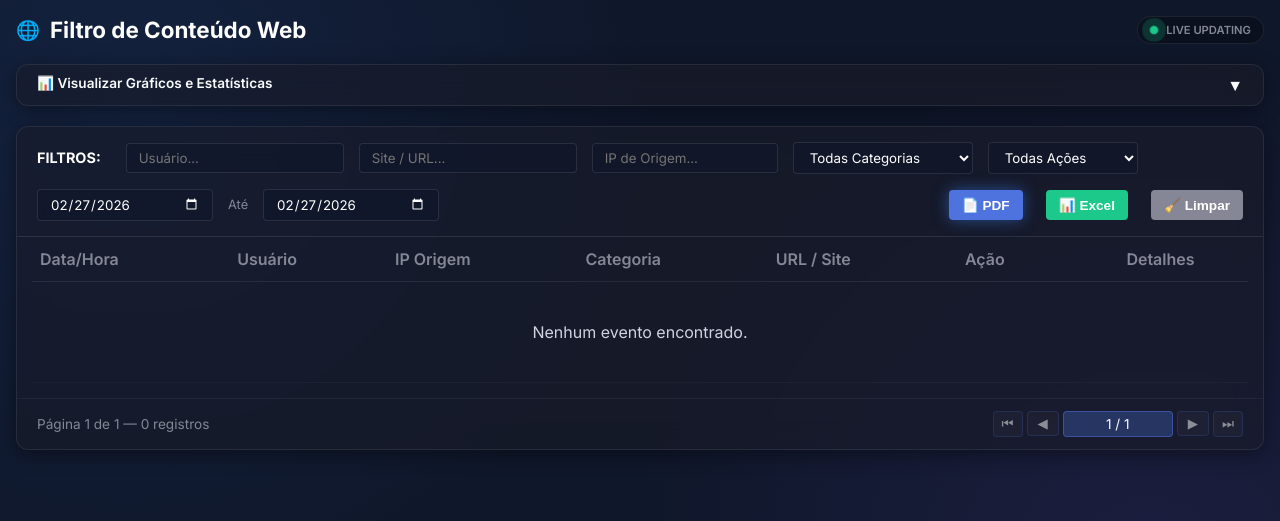
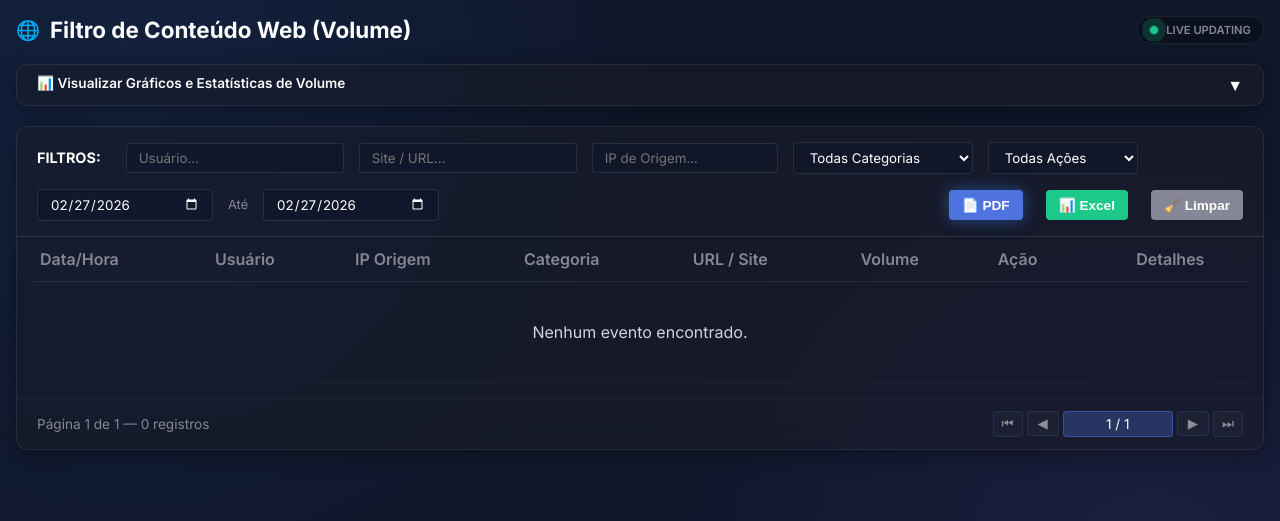
Before and after one commit to welermoura/reportvpn, a Django app: template security_events/templates/security_events/webfilter_react.html in a window 1280 px wide. Shown: the part 61-582 px from the top of the page. Run offline with Django 5.2, Linux system fonts and the light colour scheme; the template is opened without the code that fills it: most values are stand-ins (such as "Sample title", 1, 10 or a date in 2020); some libraries are stand-ins or nearby versions.

Commit message:
fix(webfilter): restore missing React hooks and conclude volume migration

```diff
--- a/security_events/models.py
+++ b/security_events/models.py
@@ -86,6 +86,10 @@ class SecurityEvent(models.Model):
             models.Index(fields=['event_type', 'date', 'virus_name']),
             models.Index(fields=['event_type', 'date', 'url']),
             models.Index(fields=['event_type', 'date', 'category']),
+            models.Index(fields=['event_type', 'date', 'src_ip']),
+            models.Index(fields=['event_type', 'date', 'dst_ip']),
+            models.Index(fields=['event_type', 'date', 'app_name']),
+            models.Index(fields=['event_type', 'date', 'app_risk']),
             models.Index(fields=['event_type', '-timestamp']),
         ]
         verbose_name = 'Evento de Segurança'
--- a/security_events/templates/security_events/webfilter_react.html
+++ b/security_events/templates/security_events/webfilter_react.html
@@ -200,6 +200,16 @@
     const { useState, useEffect, useCallback, useRef } = React;
     const { createRoot } = ReactDOM;
 
+    // --- Utils ---
+    const formatBytes = (bytes, decimals = 2) => {
+        if (bytes === 0) return '0 Bytes';
+        const k = 1024;
+        const dm = decimals < 0 ? 0 : decimals;
+        const sizes = ['Bytes', 'KB', 'MB', 'GB', 'TB', 'PB'];
+        const i = Math.floor(Math.log(bytes) / Math.log(k));
+        return parseFloat((bytes / Math.pow(k, i)).toFixed(dm)) + ' ' + sizes[i];
+    };
+
     // --- Components ---
 
     const StatsCharts = ({ stats, onFilterChange }) => {
@@ -226,11 +236,14 @@
                         bodyColor: '#cbd5e1',
                         borderColor: 'rgba(255, 255, 255, 0.1)',
                         borderWidth: 1,
+                        callbacks: {
+                            label: (context) => `Volume: ${formatBytes(context.raw)}`
+                        }
                     }
                 },
                 scales: {
                     y: { ticks: { color: '#858796', font: { family: 'Inter' } }, grid: { display: false } },
-                    x: { ticks: { color: '#858796', font: { family: 'Inter' } }, grid: { color: 'rgba(255,255,255,0.05)' } }
+                    x: { ticks: { color: '#858796', font: { family: 'Inter' }, callback: (v) => formatBytes(v, 0) }, grid: { color: 'rgba(255,255,255,0.05)' } }
                 }
             };
 
@@ -241,11 +254,11 @@
                 data: {
                     labels: topCats.map(item => item.category),
                     datasets: [{
-                        label: 'Eventos',
-                        data: topCats.map(item => item.count),
+                        label: 'Volume',
+                        data: topCats.map(item => item.volume),
                         backgroundColor: 'rgba(54, 185, 204, 0.8)',
                         borderRadius: 4,
-                        barThickness: 20
+                        barThickness: 15
                     }]
                 },
                 options: {
@@ -267,11 +280,11 @@
                 data: {
                     labels: topSites.map(item => (item.url || '').substring(0, 30)),
                     datasets: [{
-                        label: 'Bloqueios',
-                        data: topSites.map(item => item.count),
+                        label: 'Volume',
+                        data: topSites.map(item => item.volume),
                         backgroundColor: 'rgba(239, 68, 68, 0.8)',
                         borderRadius: 4,
-                        barThickness: 20
+                        barThickness: 15
                     }]
                 },
                 options: {
@@ -293,11 +306,11 @@
                 data: {
                     labels: topUsers.map(item => item.username),
                     datasets: [{
-                        label: 'Bloqueios',
-                        data: topUsers.map(item => item.count),
+                        label: 'Volume',
+                        data: topUsers.map(item => item.volume),
                         backgroundColor: 'rgba(78, 115, 223, 0.8)',
                         borderRadius: 4,
-                        barThickness: 20
+                        barThickness: 15
                     }]
                 },
                 options: {
@@ -316,18 +329,18 @@
         }, [stats]);
 
         return (
-            <div style={{ display: 'grid', gridTemplateColumns: 'repeat(auto-fit, minmax(300px, 1fr))', gap: '20px', marginBottom: '30px' }}>
-                <div className="chart-box">
-                    <div className="chart-title">Top Categorias Bloqueadas</div>
-                    <div style={{ height: '230px' }}><canvas ref={catRef}></canvas></div>
+            <div style={{ display: 'grid', gridTemplateColumns: 'repeat(auto-fit, minmax(350px, 1fr))', gap: '20px', marginBottom: '30px' }}>
+                <div className="chart-box" style={{ height: '350px' }}>
+                    <div className="chart-title">Categorias Bloqueadas (Volume)</div>
+                    <div style={{ height: '290px' }}><canvas ref={catRef}></canvas></div>
                 </div>
-                <div className="chart-box">
-                    <div className="chart-title">Top 10 Sites Bloqueados</div>
-                    <div style={{ height: '230px' }}><canvas ref={siteRef}></canvas></div>
+                <div className="chart-box" style={{ height: '350px' }}>
+                    <div className="chart-title">Top 10 Sites Bloqueados (Volume)</div>
+                    <div style={{ height: '290px' }}><canvas ref={siteRef}></canvas></div>
                 </div>
-                <div className="chart-box">
-                    <div className="chart-title">Top 10 Usuários Bloqueados</div>
-                    <div style={{ height: '230px' }}><canvas ref={userRef}></canvas></div>
+                <div className="chart-box" style={{ height: '350px' }}>
+                    <div className="chart-title">Top 10 Usuários Bloqueados (Volume)</div>
+                    <div style={{ height: '290px' }}><canvas ref={userRef}></canvas></div>
                 </div>
             </div>
         );
@@ -414,10 +427,14 @@
 
                         <div style={{ display: 'flex', flexDirection: 'column', gap: '15px' }}>
                             <div>
-                                <label style={{ display: 'block', color: '#858796', fontSize: '0.75rem', textTransform: 'uppercase', marginBottom: '4px' }}>Rede</label>
+                                <label style={{ display: 'block', color: '#858796', fontSize: '0.75rem', textTransform: 'uppercase', marginBottom: '4px' }}>Rede & Volume</label>
                                 <div style={{ fontSize: '0.9rem', color: '#d1d3e2' }}>
-                                    <div><span style={{ color: '#858796' }}>Origem:</span> {event.src_ip} {event.src_country && `(${event.src_country})`}</div>
-                                    <div><span style={{ color: '#858796' }}>Destino:</span> {event.dst_ip || '-'} {event.dst_country && `(${event.dst_country})`}</div>
+                                    <div><span style={{ color: '#858796' }}>Origem:</span> {event.src_ip}</div>
+                                    <div><span style={{ color: '#858796' }}>Destino:</span> {event.dst_ip || '-'}</div>
+                                    <div style={{ marginTop: '5px', color: '#36b9cc', fontWeight: '600' }}>
+                                        <i className="fas fa-exchange-alt me-2"></i>
+                                        Volume: {formatBytes((event.bytes_in || 0) + (event.bytes_out || 0))}
+                                    </div>
                                 </div>
                             </div>
                             {details.msg && (
@@ -434,19 +451,13 @@
                                 <label style={{ display: 'block', color: '#858796', fontSize: '0.75rem', textTransform: 'uppercase', marginBottom: '4px' }}>Política & Tráfego</label>
                                 <div style={{ display: 'grid', gridTemplateColumns: '1fr 1fr', gap: '10px', fontSize: '0.9rem', color: '#d1d3e2' }}>
                                     <div style={{ background: 'rgba(255, 255, 255, 0.03)', padding: '8px', borderRadius: '4px' }}>
-                                        <div style={{ color: '#858796', fontSize: '0.75rem' }}>Direção</div>
-                                        <div>{details.direction ? details.direction.toUpperCase() : '-'}</div>
+                                        <div style={{ color: '#858796', fontSize: '0.75rem' }}>E/S</div>
+                                        <div>↓ {formatBytes(event.bytes_out || 0)} / ↑ {formatBytes(event.bytes_in || 0)}</div>
                                     </div>
                                     <div style={{ background: 'rgba(255, 255, 255, 0.03)', padding: '8px', borderRadius: '4px' }}>
                                         <div style={{ color: '#858796', fontSize: '0.75rem' }}>ID da Política</div>
                                         <div>{details.policyid || '-'}</div>
                                     </div>
-                                    {details.profile && (
-                                        <div style={{ gridColumn: '1 / -1', background: 'rgba(255, 255, 255, 0.03)', padding: '8px', borderRadius: '4px' }}>
-                                            <div style={{ color: '#858796', fontSize: '0.75rem' }}>Perfil Web (Profile)</div>
-                                            <div>{details.profile}</div>
-                                        </div>
-                                    )}
                                 </div>
                             </div>
                         </div>
@@ -554,7 +565,7 @@
             <div style={{ padding: '0px' }}>
                 <div style={{ display: 'flex', justifyContent: 'space-between', alignItems: 'center', marginBottom: '20px' }}>
                     <h2 style={{ fontSize: '1.4rem', color: 'white', margin: 0, display: 'flex', alignItems: 'center', gap: '10px' }}>
-                        <span style={{ fontSize: '1.2rem' }}>🌐</span> Filtro de Conteúdo Web
+                        <span style={{ fontSize: '1.2rem' }}>🌐</span> Filtro de Conteúdo Web (Volume)
                     </h2>
                     <div style={{ display: 'flex', alignItems: 'center', background: 'rgba(0,0,0,0.3)', padding: '6px 12px', borderRadius: '20px', border: '1px solid var(--glass-border)' }}>
                         <span className="pulse-live"></span>
@@ -563,7 +574,7 @@
                 </div>
 
                 <div className="premium-card" style={{ marginBottom: '20px', padding: '10px 20px', cursor: 'pointer', display: 'flex', justifyContent: 'space-between' }} onClick={() => setShowCharts(!showCharts)}>
-                    <span style={{ fontSize: '0.85rem', fontWeight: 600 }}>📊 Visualizar Gráficos e Estatísticas</span>
+                    <span style={{ fontSize: '0.85rem', fontWeight: 600 }}>📊 Visualizar Gráficos e Estatísticas de Volume</span>
                     <span>{showCharts ? '▲' : '▼'}</span>
                 </div>
 
@@ -572,15 +583,21 @@
                         <StatsCharts stats={stats} onFilterChange={handleFilterChange} />
                         <div style={{ display: 'grid', gridTemplateColumns: 'repeat(auto-fit, minmax(250px, 1fr))', gap: '20px', marginBottom: '30px' }}>
                             <div className="premium-card" style={{ padding: '24px' }}>
-                                <div className="stat-label">Total de Eventos</div>
+                                <div className="stat-label">Total Geral (Volume)</div>
                                 <div className="stat-value-premium" style={{ color: '#36b9cc' }}>
-                                    {stats?.total_events?.toLocaleString() || 0}
+                                    {formatBytes(stats?.total_volume || 0)}
                                 </div>
                             </div>
                             <div className="premium-card" style={{ padding: '24px' }}>
-                                <div className="stat-label">Acessos Bloqueados</div>
+                                <div className="stat-label">Total Bloqueados (Volume)</div>
                                 <div className="stat-value-premium" style={{ color: '#dc3545' }}>
-                                    {stats?.blocked_events?.toLocaleString() || 0}
+                                    {formatBytes(stats?.blocked_volume || 0)}
+                                </div>
+                            </div>
+                            <div className="premium-card" style={{ padding: '24px' }}>
+                                <div className="stat-label">Total Liberados (Volume)</div>
+                                <div className="stat-value-premium" style={{ color: '#1cc88a' }}>
+                                    {formatBytes(stats?.allowed_volume || 0)}
                                 </div>
                             </div>
                         </div>
@@ -618,7 +635,7 @@
                         >
                             <option value="">Todas Ações</option>
                             <option value="blocked">Bloqueado</option>
-                            <option value="passthrough">Permitido</option>
+                            <option value="allowed">Liberado</option>
                         </select>
                         <input
                             type="date" className="filter-input"
@@ -654,15 +671,16 @@
                                     <th>IP Origem</th>
                                     <th>Categoria</th>
                                     <th>URL / Site</th>
+                                    <th>Volume</th>
                                     <th>Ação</th>
                                     <th style={{ textAlign: 'center' }}>Detalhes</th>
                                 </tr>
                             </thead>
                             <tbody>
                                 {loading && events.length === 0 ? (
-                                    <tr><td colSpan="7" style={{ textAlign: 'center', padding: '40px' }}>Carregando dados...</td></tr>
+                                    <tr><td colSpan="8" style={{ textAlign: 'center', padding: '40px' }}>Carregando dados...</td></tr>
                                 ) : events.length === 0 ? (
-                                    <tr><td colSpan="7" style={{ textAlign: 'center', padding: '40px' }}>Nenhum evento encontrado.</td></tr>
+                                    <tr><td colSpan="8" style={{ textAlign: 'center', padding: '40px' }}>Nenhum evento encontrado.</td></tr>
                                 ) : (
                                     events.map((event, index) => (
                                         <tr key={index}>
@@ -677,8 +695,6 @@
                                                         <div style={{ fontWeight: 600, color: 'white' }}>{event.ad_display_name || event.username}</div>
                                                         <div style={{ fontSize: '0.7rem', color: '#5a5c69' }}>
                                                             <span>{event.user_department || 'N/A'}</span>
-                                                            {event.user_department && <span> • </span>}
-                                                            <span>{event.ad_title}</span>
                                                         </div>
                                                     </div>
                                                 </div>
@@ -691,15 +707,18 @@
                                                 }}>{event.category || 'Outros'}</span>
                                             </td>
                                             <td>
-                                                <div style={{ maxWidth: '250px', whiteSpace: 'nowrap', overflow: 'hidden', textOverflow: 'ellipsis', color: '#858796' }} title={event.url}>
+                                                <div style={{ maxWidth: '200px', whiteSpace: 'nowrap', overflow: 'hidden', textOverflow: 'ellipsis', color: '#858796' }} title={event.url}>
                                                     {event.url}
                                                 </div>
+                                            </td>
+                                            <td style={{ fontWeight: '600', color: '#36b9cc' }}>
+                                                {formatBytes((event.bytes_in || 0) + (event.bytes_out || 0))}
                                             </td>
                                             <td>
                                                 <span style={{
                                                     padding: '4px 8px', borderRadius: '4px', fontSize: '0.75rem', fontWeight: 600,
-                                                    background: event.action === 'blocked' ? 'rgba(220, 53, 69, 0.2)' : 'rgba(28, 200, 138, 0.2)',
-                                                    color: event.action === 'blocked' ? '#dc3545' : '#1cc88a'
+                                                    background: ['blocked', 'block'].includes(event.action) ? 'rgba(220, 53, 69, 0.2)' : 'rgba(28, 200, 138, 0.2)',
+                                                    color: ['blocked', 'block'].includes(event.action) ? '#dc3545' : '#1cc88a'
                                                 }}>
                                                     {event.action_display}
                                                 </span>
```
Also changed, not shown: dashboard/services.py (+35 -21 lines), security_events/api/views.py (+33 -20 lines), security_events/migrations/0010_securityevent_security_ev_event_t_e2ff41_idx_and_more.py (added).
